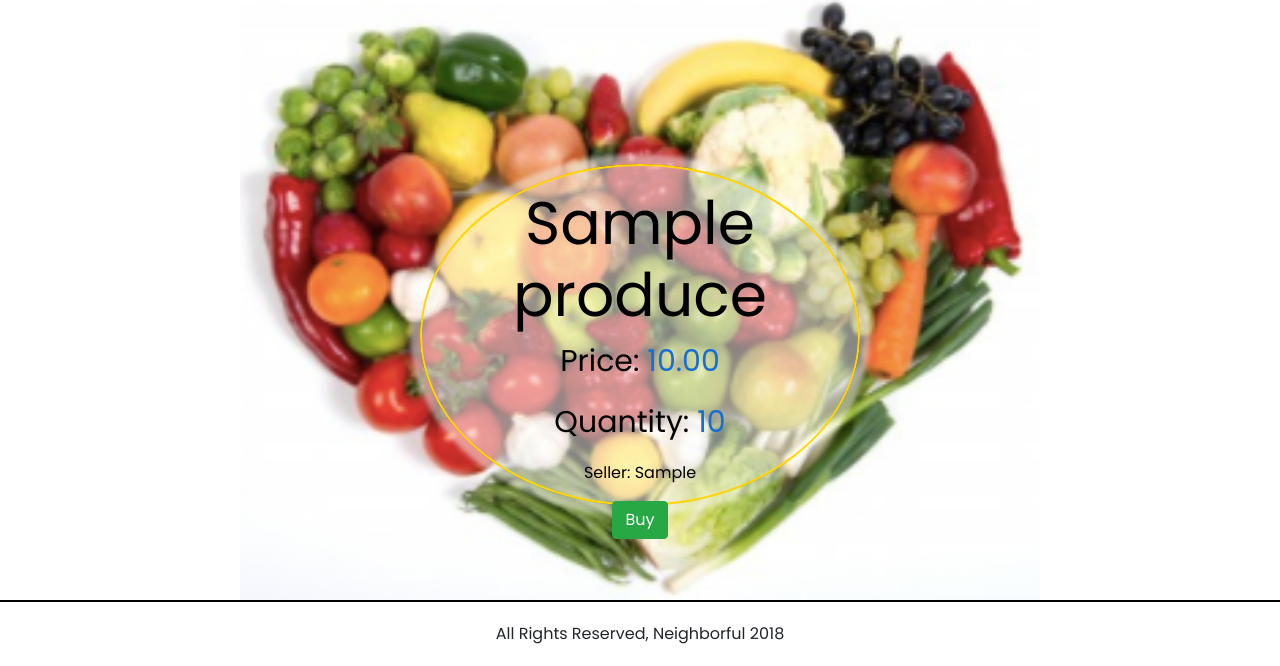
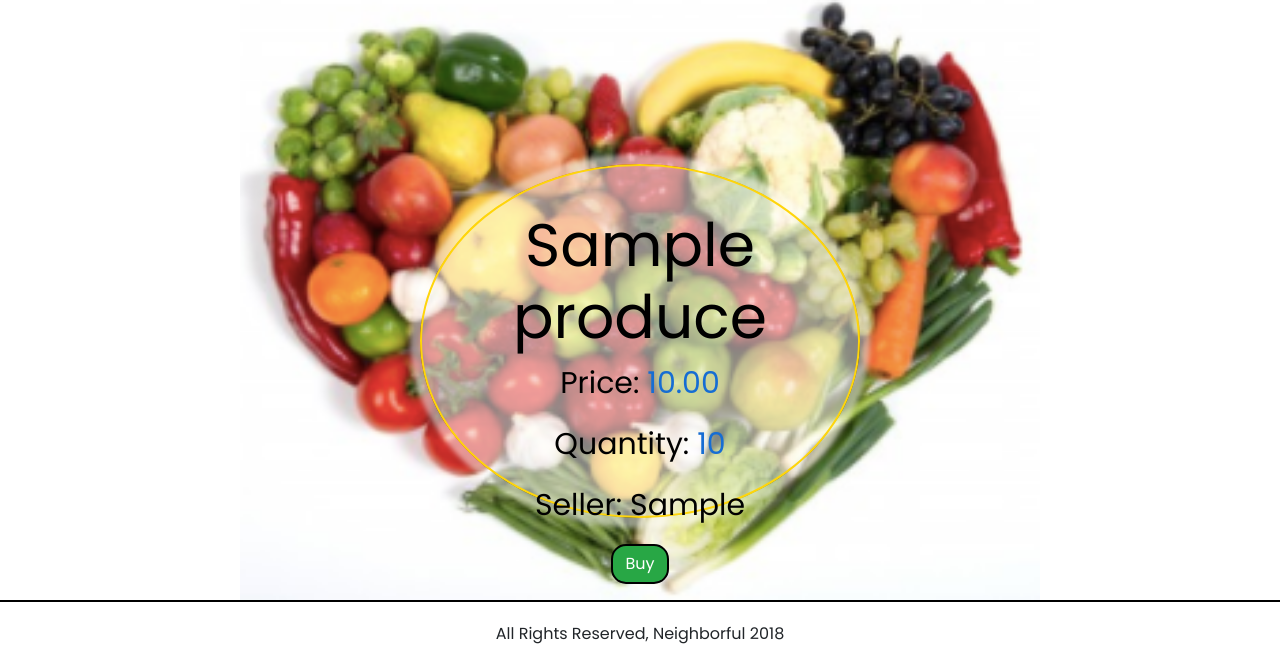
Before and after one commit to njang/neighborful, a Django app: page /1/ in a window 1280 px wide. Shown: the part 183-849 px from the top of the page. Run offline with Django 3.2, Linux system fonts and the light colour scheme; tables that the repository leaves empty hold one stand-in row (values such as "Sample post"); some libraries are stand-ins or nearby versions.

Commit message:
styles show.html seller name and buy btn

```diff
--- a/main_app/static/style.css
+++ b/main_app/static/style.css
@@ -571,21 +571,27 @@ footer {
   color: black;
 }
 
+
 #showProduce {
   background-color:rgba(255, 255, 255, 0.5);
   position: relative;
   top: 27.25%;
   left: 22.5%;
   width: 55%;
-  height: 57%;
+  height: 59%;
   border: #FFD50B 2px solid;
   border-radius: 50%;
   box-shadow: 0 0 5px 10px rgba(255, 255, 255, 0.5);
 }
 
+.seller {
+  font-size: 30px;
+  color: black;
+}
+
 .showName {
   font-size: 60px;
-  margin-top: 5%;
+  margin-top: 10%;
   color: black;
 }
 
@@ -623,6 +629,11 @@ footer {
 
 #showRemove:hover, a:active {
   color: #FFD50B;
+}
+
+#showBuyBtn {
+  border: black 2px solid;
+  border-radius: 15px;
 }
 
 /* EDIT */
--- a/main_app/templates/show.html
+++ b/main_app/templates/show.html
@@ -13,9 +13,9 @@
     	<!-- Button to open the delete confirmation Modal -->
         <p><button id="showRemove" class='btn btn-danger' type='button' data-toggle='modal' data-target='#modalDeleteConfirm'>Remove</button></p>
 	{% else %}
-    	<p>Seller: {{ produce.seller.first_name }}</p>
+    	<p class="seller">Seller: {{ produce.seller.first_name }}</p>
         <!-- Button to open the buy confirmation Modal -->
-        <p><button class='btn btn-success' data-toggle='modal' data-target='#modalBuyConfirm'>Buy</button></p>
+        <p><button id="showBuyBtn" class='btn btn-success' data-toggle='modal' data-target='#modalBuyConfirm'>Buy</button></p>
 	{% endif %}
 
     <!-- The Modal for Buy confirmation -->
```
